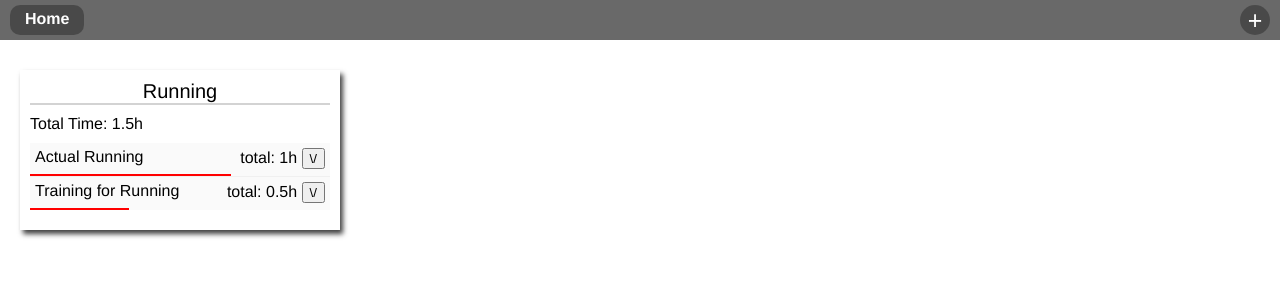
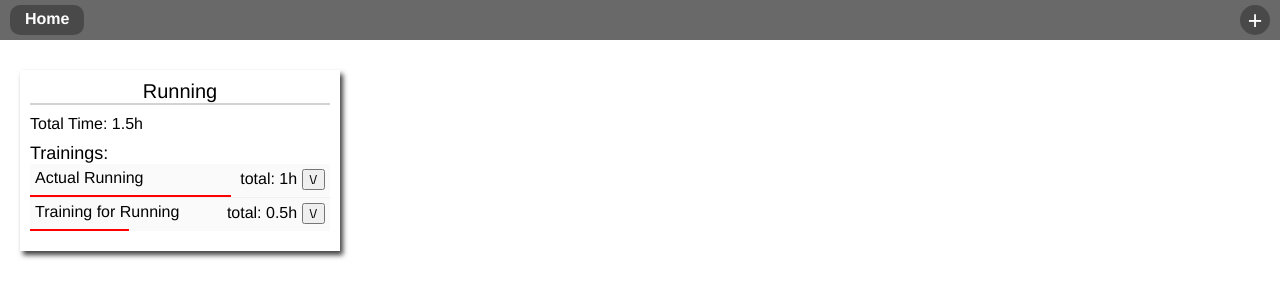
Before and after one commit to houska102/Skilld, a Vue app: page /#/ in a window 1280 px wide. Shown: the top 300 px of the page. Built offline with nearby package versions, Linux system fonts and the light colour scheme.

Commit message:
added ids for all array items

```diff
--- a/src/components/Skill.vue
+++ b/src/components/Skill.vue
@@ -7,7 +7,7 @@
     <div v-show="showActivities" class="skill-activities">
       <activity
         v-for="activity in skill.activities"
-        :key="activity.date"
+        :key="activity.id"
         :activity="activity"
       ></activity>
     </div>
--- a/src/components/SkillBundle.vue
+++ b/src/components/SkillBundle.vue
@@ -3,9 +3,10 @@
     <div class="bundle-name">{{skillBundle.name}}</div>
     <div class="bundle-total-time">Total Time: {{totalHoursSpent}}h</div>
     <div class="bundle-skills">
+      <div class="bundle-skills-heading">Trainings:</div>
       <skill
         v-for="skill in skillBundle.skills"
-        :key="skill.name"
+        :key="skill.id"
         :skill="skill"
         :totalHours="totalHoursSpent"
       ></skill>
@@ -53,4 +54,8 @@ export default {
   .bundle-skills {
     margin: 10px 0;
   }
+  .bundle-skills-heading {
+    font-size: 18px;
+    text-align: left;
+  }
 </style>
--- a/src/store.js
+++ b/src/store.js
@@ -7,19 +7,22 @@ export default new Vuex.Store({
   state: {
     skillBundles: [
       {
+        id: 1,
         name: 'Running',
         skills: [
           {
+            id: 1,
             name: 'Actual Running',
             activities: [
-              { date: '26-1-2019', time: 0.5 },
-              { date: '30-1-2019', time: 0.5 }
+              { id: 1, date: '26-1-2019', time: 0.5 },
+              { id: 2, date: '30-1-2019', time: 0.5 }
             ]
           },
           {
+            id: 2,
             name: 'Training for Running',
             activities: [
-              { date: '5-2-2019', time: 0.5 }
+              { id: 1, date: '5-2-2019', time: 0.5 }
             ]
           }
         ]
--- a/src/views/Home.vue
+++ b/src/views/Home.vue
@@ -2,7 +2,7 @@
   <div id="home">
     <skill-bundle
       v-for="bundle in skillBundles"
-      :key="bundle.name"
+      :key="bundle.id"
       :skillBundle="bundle"
     ></skill-bundle>
   </div>
```
